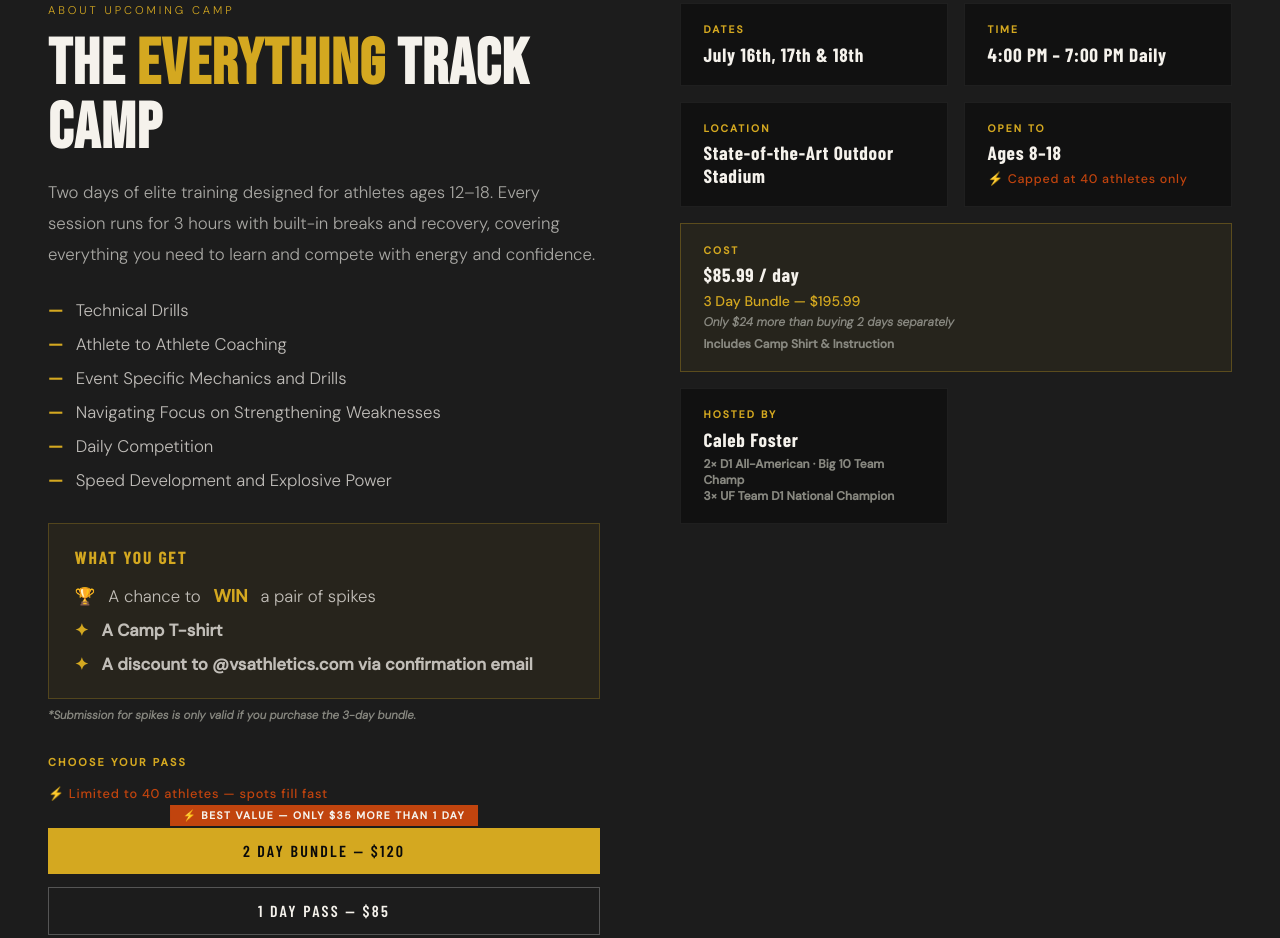
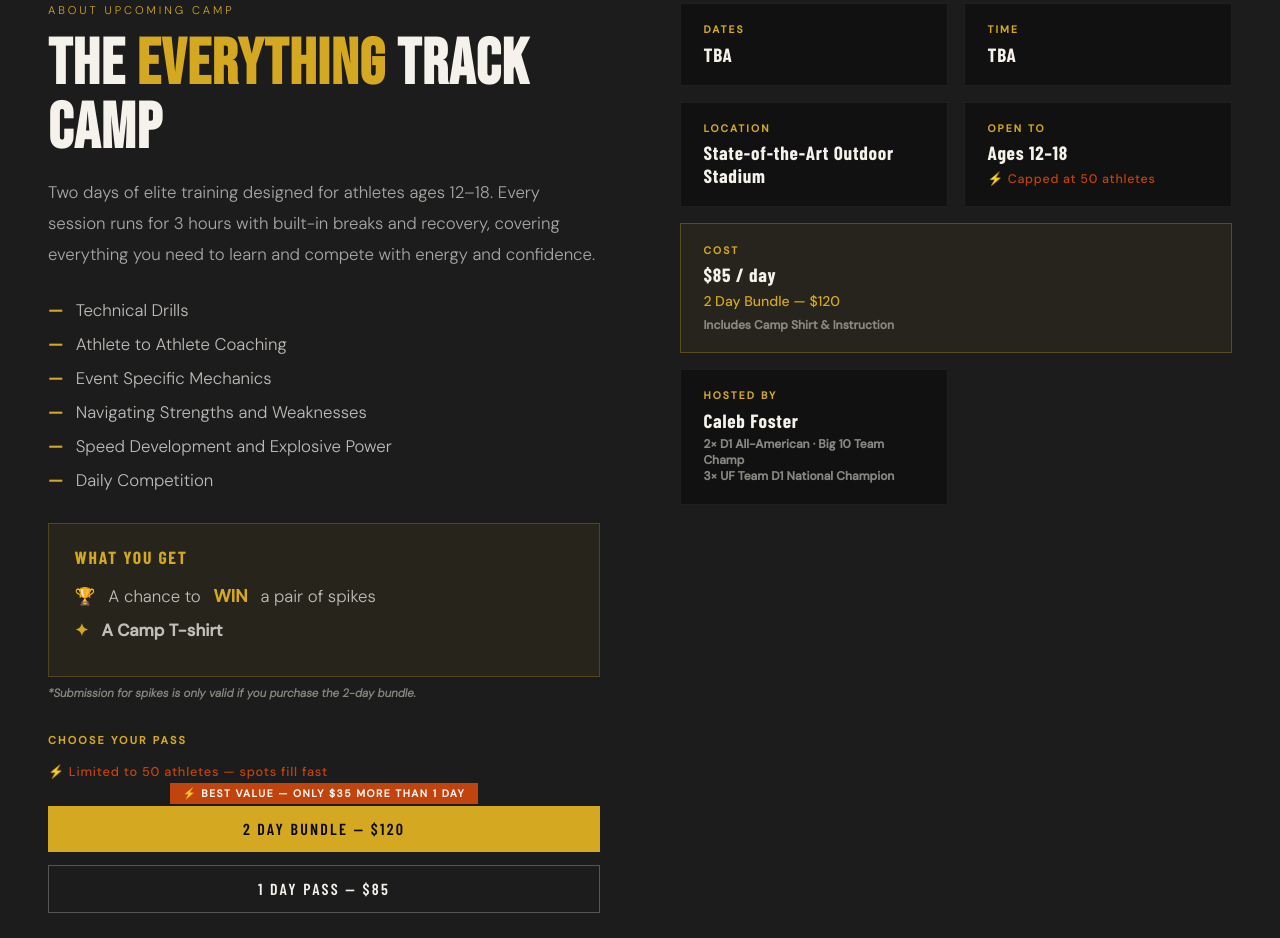
Before and after one commit to A-APC/TrackCamp, a plain HTML site: page index.html in a window 1280 px wide. Shown: the part 3174-4112 px from the top of the page. Drawn offline with nearby package versions, Linux system fonts and the light colour scheme.

Commit message:
Revise camp offerings and update details
Updated camp details including offerings, dates, and pricing.

```diff
--- a/index.html
+++ b/index.html
@@ -474,21 +474,20 @@
         <div class="camp-offers">
           <div class="camp-offer-item"><span class="camp-offer-icon">—</span> Technical Drills</div>
           <div class="camp-offer-item"><span class="camp-offer-icon">—</span> Athlete to Athlete Coaching</div>
-          <div class="camp-offer-item"><span class="camp-offer-icon">—</span> Event Specific Mechanics and Drills</div>
-          <div class="camp-offer-item"><span class="camp-offer-icon">—</span> Navigating Focus on Strengthening Weaknesses</div>
+          <div class="camp-offer-item"><span class="camp-offer-icon">—</span> Event Specific Mechanics </div>
+          <div class="camp-offer-item"><span class="camp-offer-icon">—</span> Navigating Strengths and Weaknesses</div>
+          <div class="camp-offer-item"><span class="camp-offer-icon">—</span> Speed Development and Explosive Power</div>
           <div class="camp-offer-item"><span class="camp-offer-icon">—</span> Daily Competition</div>
-          <div class="camp-offer-item"><span class="camp-offer-icon">—</span> Speed Development and Explosive Power</div>
         </div>
         <div class="what-you-get">
           <div class="what-you-get-title">What You Get</div>
           <div class="camp-offer-item"><span class="camp-offer-icon">🏆</span> A chance to <span style="color:var(--gold); font-weight:700; font-size:1.1rem;">WIN</span> a pair of spikes</div>
           <div class="camp-offer-item"><span class="camp-offer-icon">✦</span> <strong> A Camp T-shirt</div>
-          <div class="camp-offer-item"><span class="camp-offer-icon">✦</span> A discount to @vsathletics.com via confirmation email</div>
         </div>
-        <p style="font-size:.72rem; color:var(--muted); margin-top:.6rem; font-style:italic;">*Submission for spikes is only valid if you purchase the 3-day bundle.</p>
+        <p style="font-size:.72rem; color:var(--muted); margin-top:.6rem; font-style:italic;">*Submission for spikes is only valid if you purchase the 2-day bundle.</p>
         <div class="camp-register-options">
           <div class="camp-register-title">Choose Your Pass</div>
-          <p style="font-size:.8rem; color:var(--track); font-weight:500; letter-spacing:.06em;">⚡ Limited to 40 athletes — spots fill fast</p>
+          <p style="font-size:.8rem; color:var(--track); font-weight:500; letter-spacing:.06em;">⚡ Limited to 50 athletes — spots fill fast</p>
           <div style="position:relative;">
             <div style="position:absolute; top:-10px; left:50%; transform:translateX(-50%); background:var(--track); color:var(--white); font-size:.65rem; font-weight:700; letter-spacing:.14em; text-transform:uppercase; padding:.25rem .8rem; white-space:nowrap;">⚡ Best Value — Only $35 more than 1 day </div>
             <a href="https://app.acuityscheduling.com/schedule.php?owner=39403161&appointmentType=93733946" target="_blank" rel="noopener noreferrer" class="btn-primary" style="display:block;text-align:center;margin-top:.8rem;"> 2 Day Bundle — $120 </a>
@@ -499,11 +498,11 @@
       <div class="about-camps-details reveal stagger">
         <div class="camp-detail-card">
           <div class="camp-detail-label">Dates</div>
-          <div class="camp-detail-value">July 16th, 17th &amp; 18th</div>
+          <div class="camp-detail-value">TBA</div>
         </div>
         <div class="camp-detail-card">
           <div class="camp-detail-label">Time</div>
-          <div class="camp-detail-value">4:00 PM – 7:00 PM Daily</div>
+          <div class="camp-detail-value">TBA</div>
         </div>
         <div class="camp-detail-card">
           <div class="camp-detail-label">Location</div>
@@ -511,14 +510,13 @@
         </div>
         <div class="camp-detail-card">
           <div class="camp-detail-label">Open To</div>
-          <div class="camp-detail-value">Ages 8–18</div>
-          <div style="font-size:.78rem; color:var(--track); margin-top:.4rem; font-weight:500; letter-spacing:.06em;">⚡ Capped at 40 athletes only</div>
+          <div class="camp-detail-value">Ages 12–18</div>
+          <div style="font-size:.78rem; color:var(--track); margin-top:.4rem; font-weight:500; letter-spacing:.06em;">⚡ Capped at 50 athletes </div>
         </div>
         <div class="camp-detail-card highlight">
           <div class="camp-detail-label">Cost</div>
-          <div class="camp-detail-value">$85.99 / day</div>
-          <div style="font-size:.88rem;color:var(--gold);margin-top:.4rem;font-weight:500;">3 Day Bundle — $195.99</div>
-          <div style="font-size:.75rem;color:var(--muted);margin-top:.2rem;font-style:italic;">Only $24 more than buying 2 days separately</div>
+          <div class="camp-detail-value">$85 / day</div>
+          <div style="font-size:.88rem;color:var(--gold);margin-top:.4rem;font-weight:500;">2 Day Bundle — $120</div>
           <div style="font-size:.75rem;color:var(--muted);margin-top:.4rem;">Includes Camp Shirt &amp; Instruction</div>
         </div>
         <div class="camp-detail-card">
```
